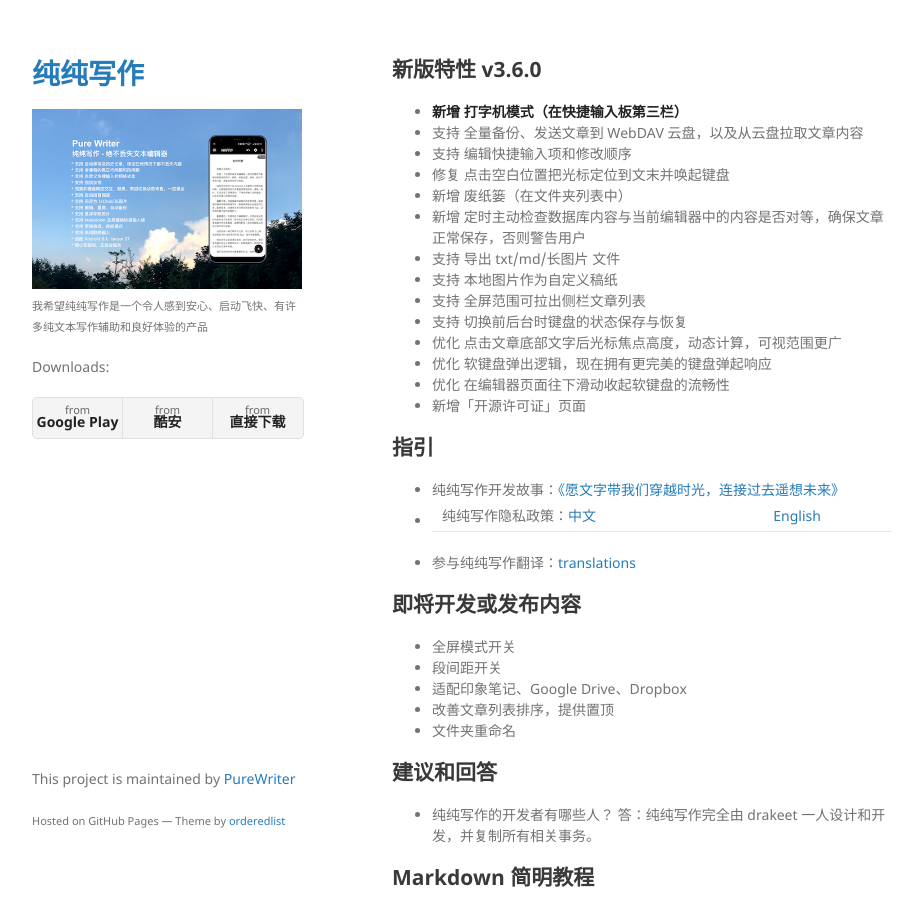
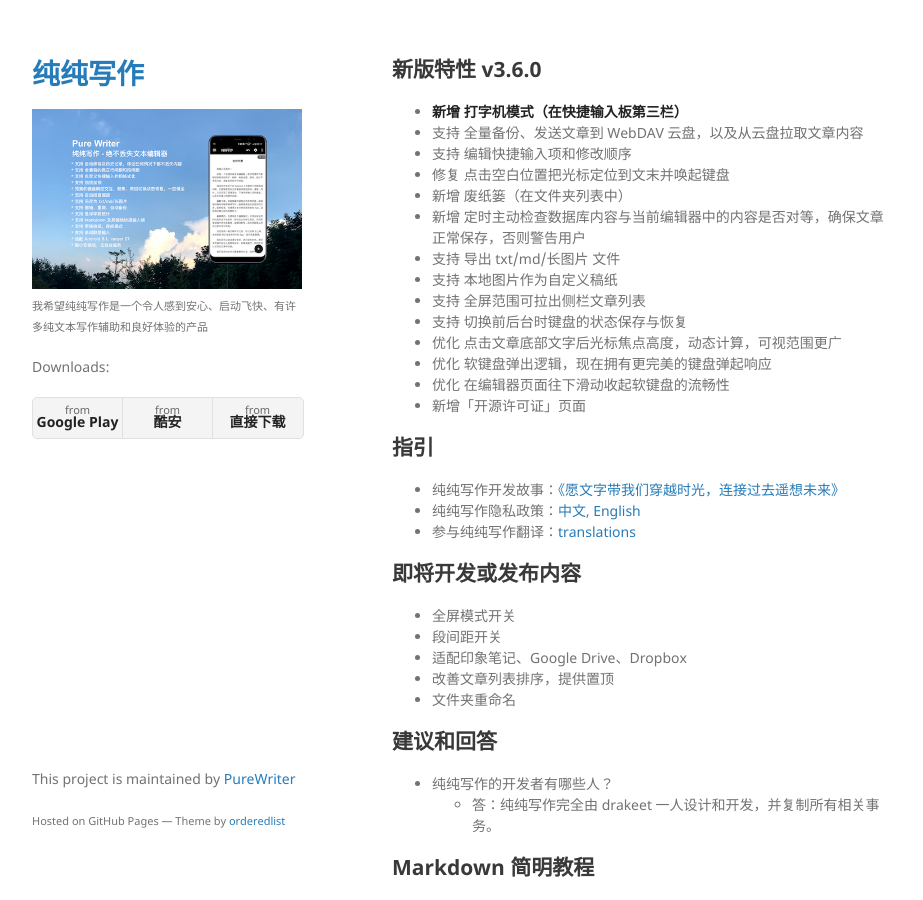
Before and after one commit to PureWriter/writer.drakeet.com, a Jekyll site: the page built from index.md, in a window 1280 px wide and 900 px high. Shown: the whole window, without its empty margins (178-1101 px from the left). Built offline with Jekyll 4.4.1, drawn with Linux system fonts in a browser that asks for light colours; our own code applies the rules of GitHub Pages for plain Markdown files.

Commit message:
Small change

```diff
--- a/index.md
+++ b/index.md
@@ -18,7 +18,7 @@
 ## 指引
 
 - 纯纯写作开发故事：[《愿文字带我们穿越时光，连接过去遥想未来》](https://sspai.com/post/43650)
-- 纯纯写作隐私政策：[中文](https://github.com/drakeet/resources/blob/master/PrivacyPolicy.md) | [English](https://github.com/drakeet/resources/blob/master/PrivacyPolicy.md#pure-writer---privacy-policy)
+- 纯纯写作隐私政策：[中文](https://github.com/drakeet/resources/blob/master/PrivacyPolicy.md), [English](https://github.com/drakeet/resources/blob/master/PrivacyPolicy.md#pure-writer---privacy-policy)
 - 参与纯纯写作翻译：[translations](https://github.com/drakeet/resources/tree/master/translations)
 
 ## 即将开发或发布内容
@@ -32,7 +32,7 @@
 ## 建议和回答
 
 - 纯纯写作的开发者有哪些人？
-  答：纯纯写作完全由 drakeet 一人设计和开发，并复制所有相关事务。
+  - 答：纯纯写作完全由 drakeet 一人设计和开发，并复制所有相关事务。
 
 ## Markdown 简明教程
 
```
